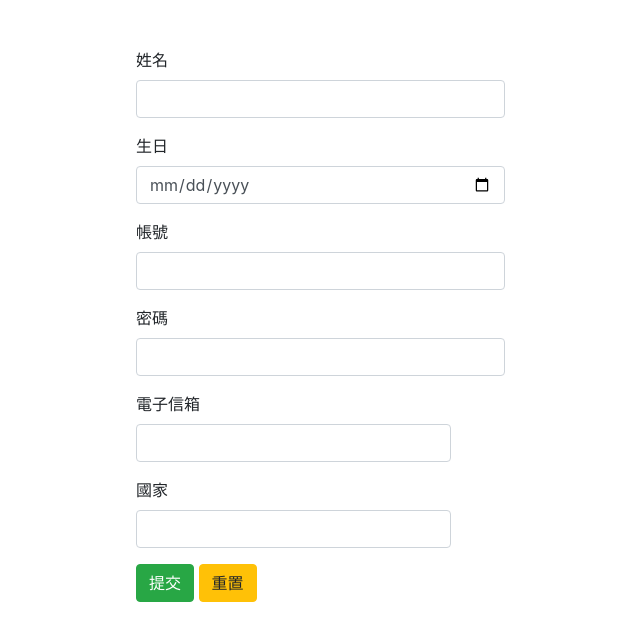
After one commit to hernameisgreen/bmo-invoice, a PHP site: page /reg_acc.php in a window 1280 px wide. The commit adds this page. Shown: the top 641 px of the page, without its empty margins (184-824 px from the left). Run offline with PHP 8.4, Linux system fonts and the light colour scheme.

Commit message:
complete barebone login system

```diff
--- a/api/settings.php
+++ b/api/settings.php
@@ -1,6 +1,10 @@
 <?php
-
-$dsn="mysql:localhost; dbname=bmo; charset=utf8";
+$dsn="mysql:host=localhost; dbname=bmo; charset=utf8";
 $pdo=new pdo($dsn, 'root', '');
 
 session_start();
+?>
+
+<head>
+<link rel="stylesheet" href="https://cdn.jsdelivr.net/npm/bootstrap@4.5.3/dist/css/bootstrap.min.css" integrity="sha384-TX8t27EcRE3e/ihU7zmQxVncDAy5uIKz4rEkgIXeMed4M0jlfIDPvg6uqKI2xXr2" crossorigin="anonymous">
+</head>
--- /dev/null
+++ b/reg_acc.php
@@ -0,0 +1,45 @@
+<?php
+include_once "api/settings.php";
+?>
+<form action="api/add_user.php" method="post" class="mx-auto w-50 mt-5">
+    <div class="form-row">
+        <div class="form-group col-7">
+            <label for="name">姓名</label>
+            <input type="text" name="name" class="form-control">
+        </div>
+
+        <div class="form-group col-7">
+            <label for="birthday">生日</label>
+            <input type="date" name="birthday" class="form-control">
+        </div>
+    </div>
+    <div class="form-row">
+        <div class="form-group col-7">
+            <label for="username">帳號</label>
+            <input type="text" name="username" class="form-control">
+        </div>
+
+        <div class="form-group col-7">
+            <label for="pw">密碼</label>
+            <input type="password" name="pw" class="form-control">
+        </div>
+    </div>
+    <div class= "form-row">
+            <div class="form-group col-6 w-60">
+                <label for="email">電子信箱</label>
+                <input type="email" name="email" class="form-control">
+            </div>
+
+    </div>
+    <div class= "form-row">
+            <div class="form-group col-6 w-60">
+                <label for="location">國家</label>
+                <input type="text" name="location" class="form-control">
+            </div>
+
+    </div>
+
+    <input type="submit" value="提交" class="btn btn-success">
+    <input type="reset" value="重置" class="btn btn-warning">
+
+</form>
```
Also changed, not shown: api/add_user.php (added, +26 -0 lines), api/val_id.php (added, +16 -0 lines), dashboard.php (added, +45 -0 lines), index.php (+13 -35 lines), css/dashboard.css (renamed from css/index.css).
